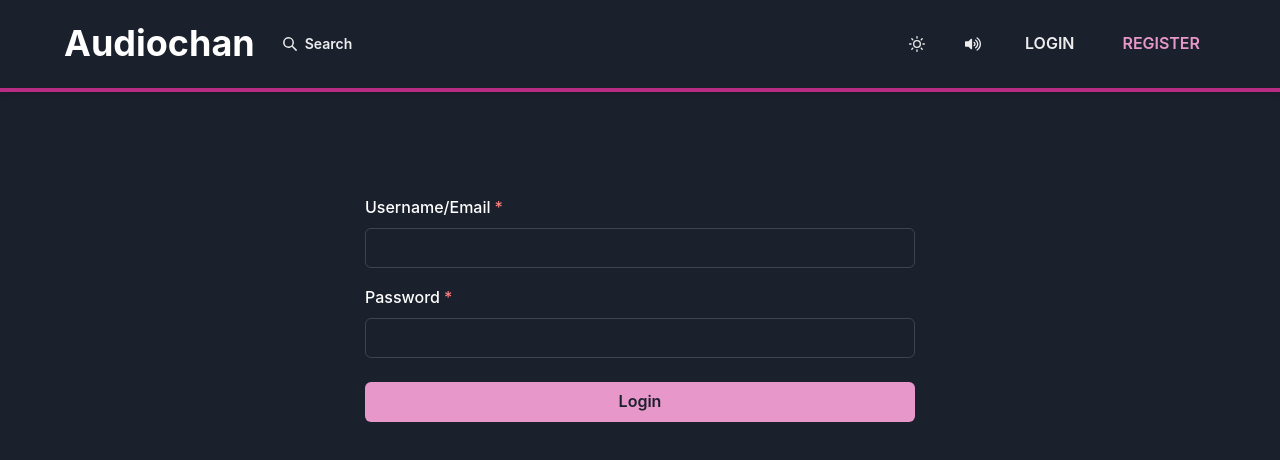
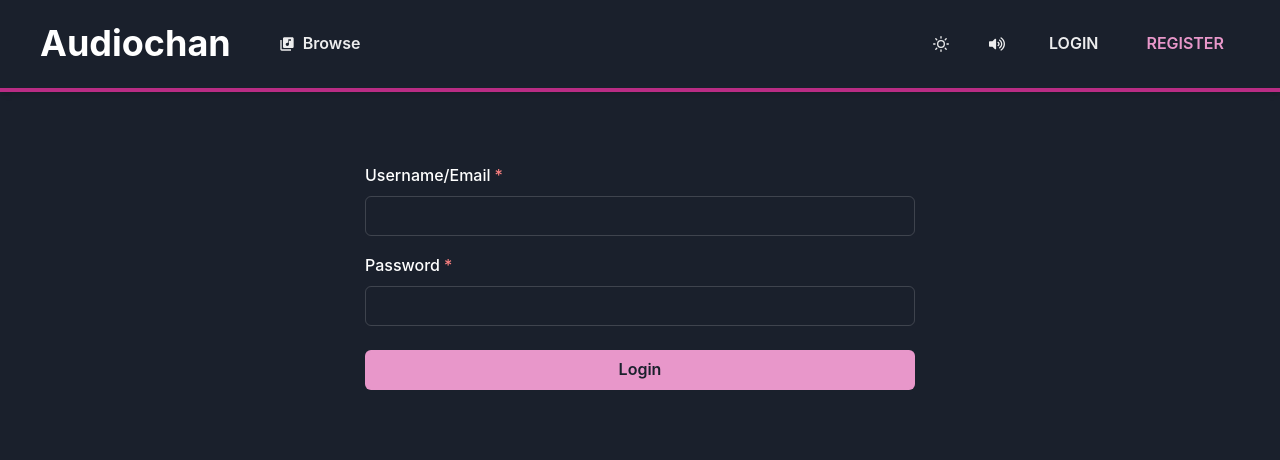
Before and after one commit to nollidnosnhoj/Audiochan.Web, a Next.js app: page /login in a window 1280 px wide. Shown: the top 460 px of the page. Built offline with nearby package versions, Linux system fonts and the light colour scheme; what axios-auth-refresh would draw is missing.

Commit message:
modified layout

```diff
--- a/src/components/Container.tsx
+++ b/src/components/Container.tsx
@@ -6,7 +6,7 @@
     <Box
       w="full"
       mx="auto"
-      maxW="1200px"
+      maxW="1500px"
       px={{ base: "2", md: "6" }}
       {...props}
     >
--- a/src/components/Header.tsx
+++ b/src/components/Header.tsx
@@ -1,10 +1,4 @@
-import {
-  CloseIcon,
-  HamburgerIcon,
-  MoonIcon,
-  SearchIcon,
-  SunIcon,
-} from "@chakra-ui/icons";
+import { CloseIcon, HamburgerIcon, MoonIcon, SunIcon } from "@chakra-ui/icons";
 import {
   Box,
   Button,
@@ -26,6 +20,7 @@
 } from "@chakra-ui/react";
 import React from "react";
 import { FaCloudUploadAlt, FaUserAlt } from "react-icons/fa";
+import { MdLibraryMusic } from "react-icons/md";
 import NextLink from "next/link";
 import Link from "./Link";
 import VolumeSliderButton from "./VolumeSliderButton";
@@ -45,7 +40,7 @@
   children,
 }) => (
   <NextLink href={href}>
-    <Button variant="ghost" colorScheme={color} size="sm" leftIcon={icon}>
+    <Button variant="ghost" colorScheme={color} size="md" leftIcon={icon}>
       {children}
     </Button>
   </NextLink>
@@ -61,8 +56,8 @@
 
   const HeaderNavLinks = (
     <React.Fragment>
-      <HeaderNavLink href="#" icon={<SearchIcon />}>
-        Search
+      <HeaderNavLink href="/audios" icon={<MdLibraryMusic />}>
+        Browse
       </HeaderNavLink>
       {user && (
         <HeaderNavLink
@@ -139,7 +134,7 @@
               display={{ md: !isOpen ? "none" : "inherit" }}
               onClick={isOpen ? onClose : onOpen}
             />
-            <HStack as="nav" spacing={4} display={{ base: "none", md: "flex" }}>
+            <HStack as="nav" spacing={8} display={{ base: "none", md: "flex" }}>
               <Heading display={{ base: "none", md: "flex" }}>
                 <Link
                   href="/"
--- a/src/pages/login.tsx
+++ b/src/pages/login.tsx
@@ -21,12 +21,11 @@
 
   if (isLoggedIn) {
     onRedirect();
-    return;
   }
 
   return (
     <Page title="Login">
-      <Flex justify="center" align="center" height="50vh">
+      <Flex justify="center" marginTop={50}>
         <Box width="550px">
           <LoginForm onSuccess={onRedirect} />
         </Box>
--- a/src/pages/register.tsx
+++ b/src/pages/register.tsx
@@ -17,12 +17,11 @@
 
   if (isLoggedIn) {
     router.push(redirect);
-    return;
   }
 
   return (
-    <Page title="Login">
-      <Flex justify="center" align="center" height="50vh">
+    <Page title="Register">
+      <Flex justify="center" marginTop={50}>
         <Box width="550px">
           <RegisterForm onSuccess={() => router.push("/login")} />
         </Box>
```
Also changed, not shown: src/features/audio/components/Details.tsx (+6 -1 lines).
